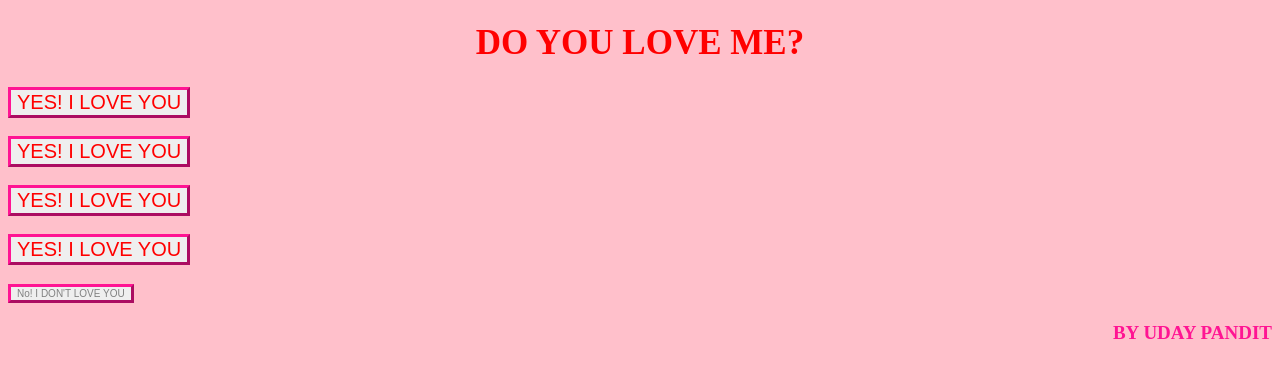
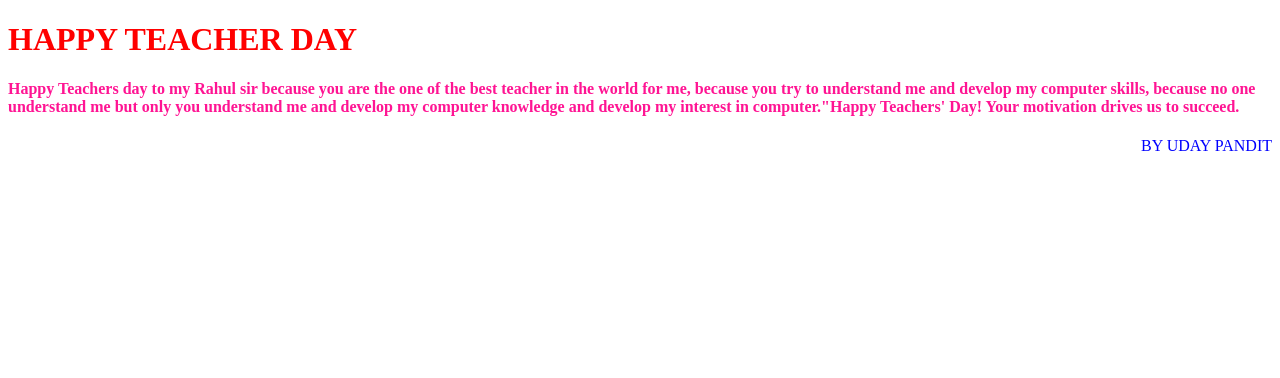
Before and after one commit to Udaypandi/My-first-repo, a plain HTML site: page 💞_romance💞.html in a window 1280 px wide. Drawn offline with Linux system fonts and the light colour scheme.

Commit message:
Happy teachers day.html

```diff
--- a/💞_romance💞.html
+++ b/💞_romance💞.html
@@ -1,67 +1,17 @@
 <!DOCTYPE html>
 <html>
-
 <head>
-<style>body {background-color:pink}
+<title>Page Title</title>
+</head>
+<body>
+<h1 style="color:red">HAPPY TEACHER DAY</h1>
+<h4 style="color:deeppink">Happy Teachers day to my Rahul sir because you are the one of the best teacher in the world for me, because you try to understand me and develop my computer skills, because no one understand me but only you understand me and develop my computer knowledge and develop my interest in computer."Happy Teachers' Day! Your motivation drives us to succeed. </h4>
+<style>
+p {
+  color: red;
+  text-align: right;
+}
 </style>
-<body>
-<style>
-h1 {color:red;
-Text-align:center;
-Font-size:35px}
-</style>
-<h1>DO YOU LOVE ME?</h1>
-<style>
-Button { border: 3px outset deeppink;
-color:red;
-Font-size:20px;
-}</style>
-
-
-<button type="button" Onclick="alert('I LOVE YOU TOO')">YES! I LOVE YOU</button>
-<br>
-<br>
-<style>
-Button { border: 3px outset deeppink;
-color: red;
-Font-size: 20px;
-}</style>
-<button type="button" Onclick="alert('I LOVE YOU TOO');">YES! I LOVE YOU</button>
-<br>
-<br>
-<style>
-Button { border: 3px outset deeppink;
-color: red;
-Font-size: 20px;
-}</style>
-<button type="button" Onclick="alert('I LOVE YOU TOO');">YES! I LOVE YOU</button>
-<br>
-<br>
-<style>
-Button { border: 3px outset deeppink;
-color: red;
-Font-size: 20px;
-}</style>
-<button type="button" Onclick="alert('I LOVE YOU TOO');">YES! I LOVE YOU</button><br><brbr
-<br>
-<br>
-
-
-
-<style>
-.myDiv button{ color:grey;
-Font-size: 10px;}
-</style>
-<div class="myDiv">
-<button type="button" Onclick="alert('I KNOW YOU LOVE ME')">No! I DON'T LOVE YOU</button>
+<p style="color:blue">BY UDAY PANDIT</p>
 </body>
-
-<style>
-.k {color: deeppink;
-text-align: right;
-Font-size: 19px;}
-</style>
-<div class="k">
-<p><b>BY UDAY PANDIT</b></p>
-
 </html>
```
